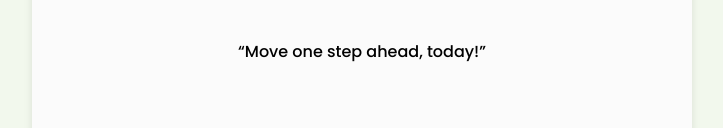
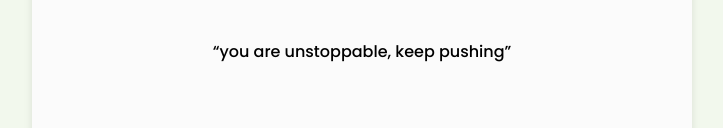
Before and after one commit to mohammeddkhaled/todays-target, a plain HTML site: page index.html in a window 1280 px wide. Shown: the part 799-927 px from the top of the page, without its empty margins (278-1001 px from the left). Drawn offline with Linux system fonts and the light colour scheme; a web font is replaced by a local one.

Commit message:
update quote

```diff
--- a/index.html
+++ b/index.html
@@ -76,7 +76,7 @@
           />
         </div>
 
-        <p class="quote">“Move one step ahead, today!”</p>
+        <p class="quote">“you are unstoppable, keep pushing”</p>
         <p class="made-with">Made with ❤️ by Mohammed Khaled</p>
       </div>
     </main>
```
